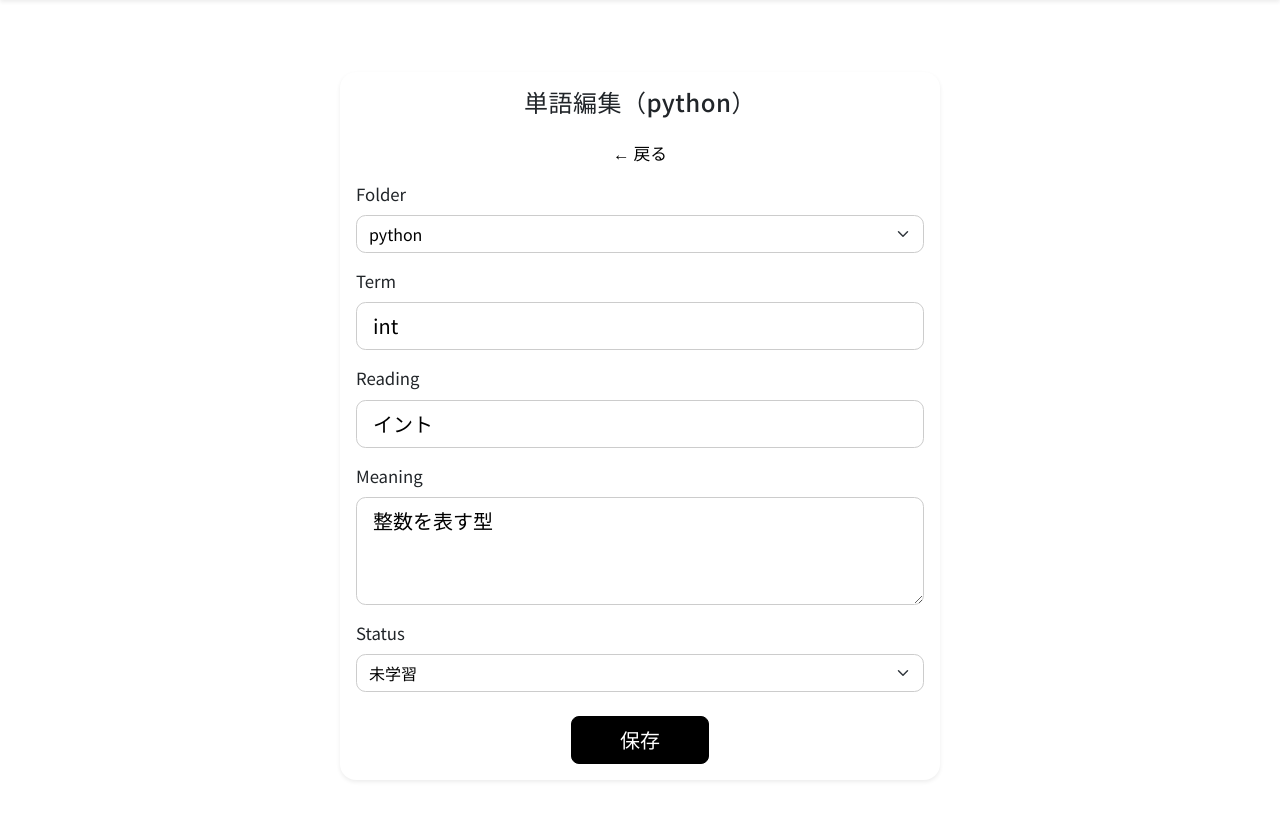
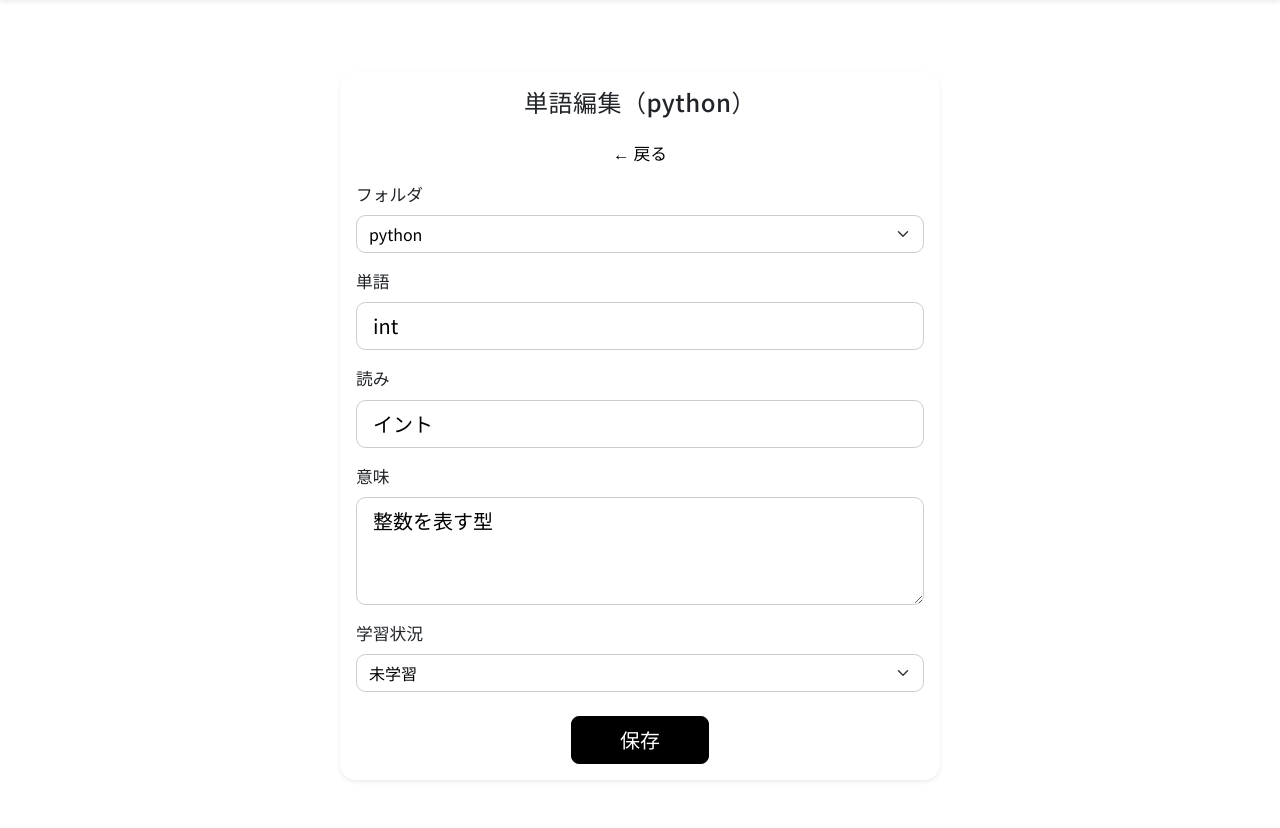
Before and after one commit to ysak9116/wordbook-django, a Django app: page /flash/terms/6/edit/ in a window 1280 px wide. Shown: the part 69-897 px from the top of the page. Run offline with Django 4.2, Linux system fonts and the light colour scheme; data comes from the database, SQL or seed files in the repository; both versions use the stored data as it was after the commit.

Commit message:
職業訓練校最終制作物

```diff
--- a/templates/flashcards/base.html
+++ b/templates/flashcards/base.html
@@ -126,8 +126,7 @@
     </main>
 
     <!-- Bootstrap JS -->
-    <script
-      src="https://cdn.jsdelivr.net/npm/bootstrap@5.3.2/dist/js/bootstrap.bundle.min.js">
+    <script src="https://cdn.jsdelivr.net/npm/bootstrap@5.3.2/dist/js/bootstrap.bundle.min.js">
     </script>
   </body>
 </html>
--- a/templates/flashcards/partials/_state_badge.html
+++ b/templates/flashcards/partials/_state_badge.html
@@ -2,7 +2,7 @@
 
 {% comment %} flashcards/templates/flashcards/partials/_state_badge.html {% endcomment %}
 {% if status == "mastered" %}
-  <span class="badge text-bg-success">定着</span>
+  <span class="badge text-bg-success">学習済み</span>
 {% elif status == "learning" %}
   <span class="badge text-bg-warning">学習中</span>
 {% else %}
--- a/templates/flashcards/term_form.html
+++ b/templates/flashcards/term_form.html
@@ -34,31 +34,31 @@
 
         <!-- フォルダ選択 -->
         <div class="mb-3">
-          <label for="id_folder" class="form-label">Folder</label>
+          <label for="id_folder" class="form-label">フォルダ</label>
           {{ form.folder|add_class:"form-select" }}
         </div>
 
         <!-- 単語 -->
         <div class="mb-3">
-          <label for="id_term" class="form-label">Term</label>
+          <label for="id_term" class="form-label">単語</label>
           {{ form.term|add_class:"form-control form-control-lg" }}
         </div>
 
         <!-- 読み（ふりがな・英単語読みなど） -->
         <div class="mb-3">
-          <label for="id_reading" class="form-label">Reading</label>
+          <label for="id_reading" class="form-label">読み</label>
           {{ form.reading|add_class:"form-control form-control-lg" }}
         </div>
 
         <!-- 意味 -->
         <div class="mb-3">
-          <label for="id_meaning" class="form-label">Meaning</label>
+          <label for="id_meaning" class="form-label">意味</label>
           {{ form.meaning|add_class:"form-control form-control-lg" }}
         </div>
 
         <!-- 学習状態 -->
         <div class="mb-4">
-          <label for="id_status" class="form-label">Status</label>
+          <label for="id_status" class="form-label">学習状況</label>
           {{ form.status|add_class:"form-select" }}
         </div>
 
```
Also changed, not shown: templates/flashcards/term_list.html (+5 -5 lines), db.sqlite3.
